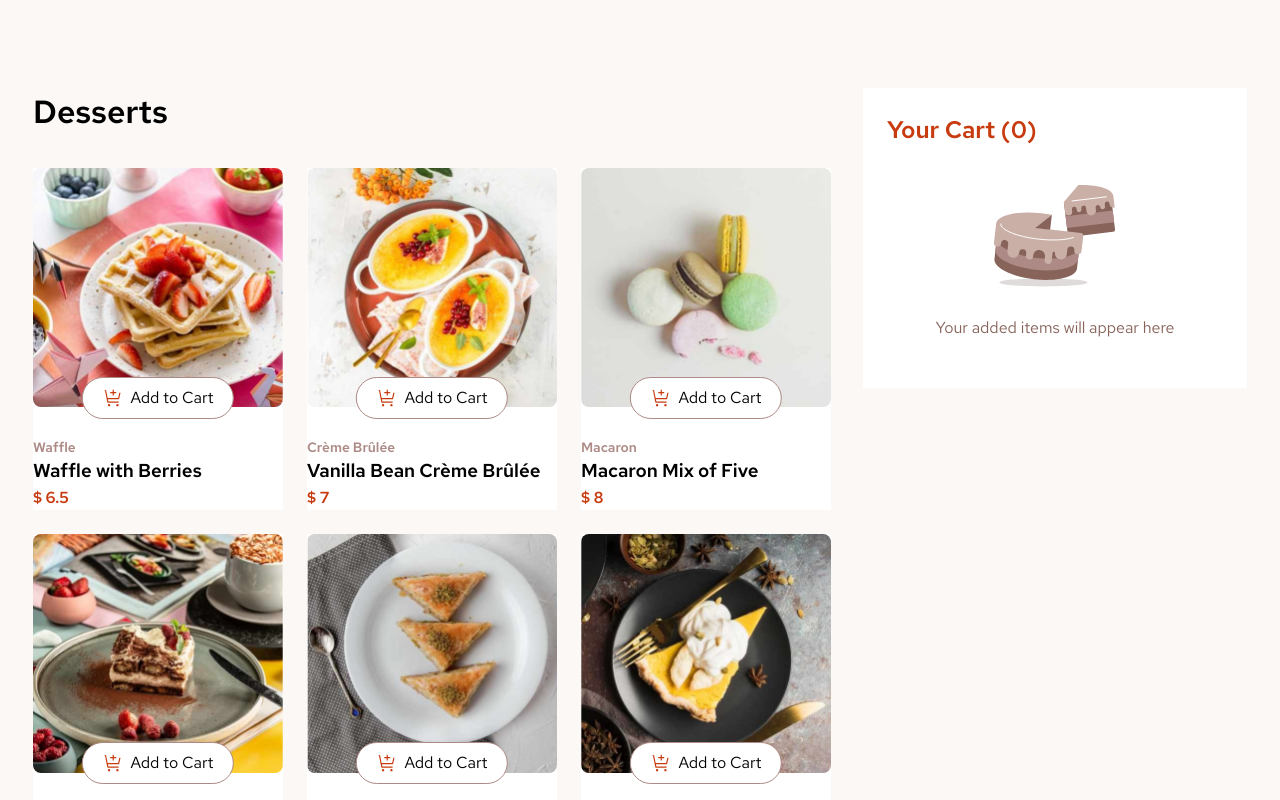
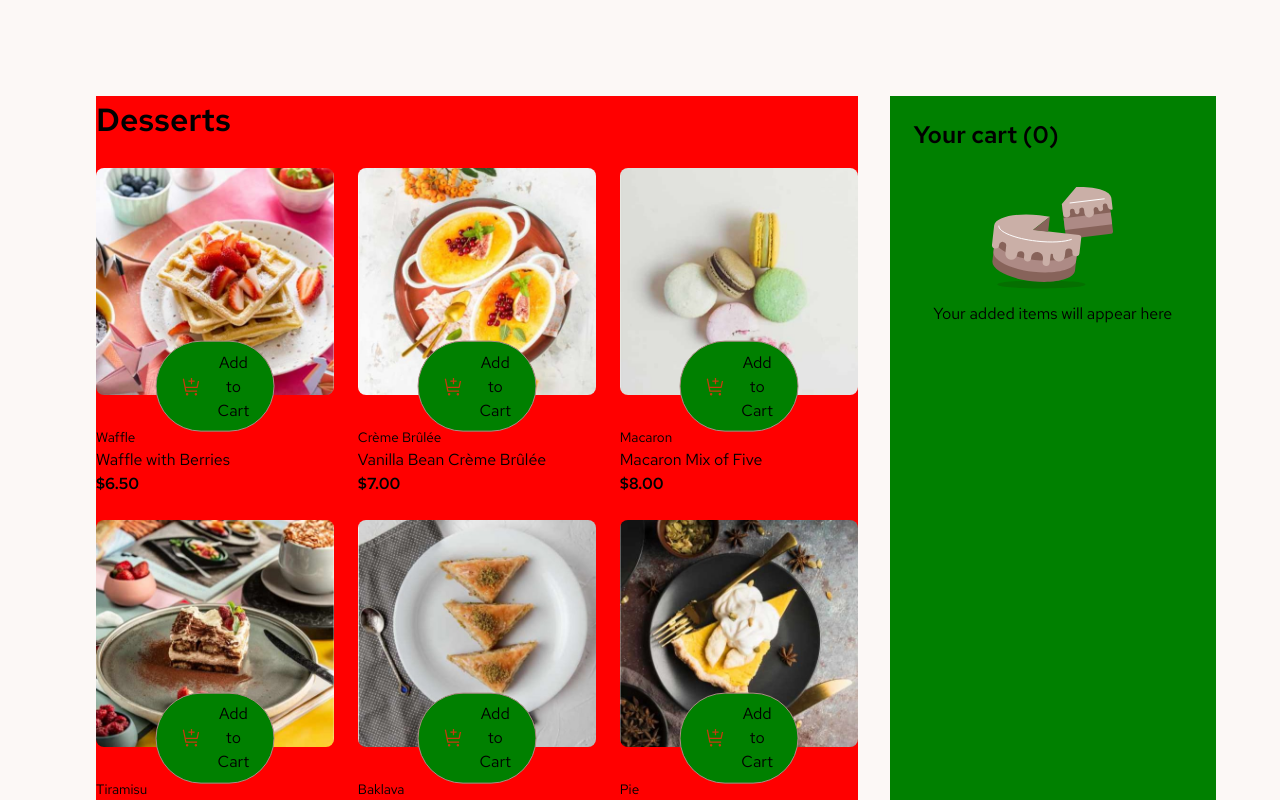
Before and after one commit to conormcfarlane/product-list-cart, a React (Vite) app: page / in a window 1280 px wide. Shown: the top 800 px of the page. Built offline with nearby package versions, Linux system fonts and the light colour scheme.

Commit message:
ReCoded the whole thing, State managemnet needed a reshuffle

```diff
--- a/src/App.css
+++ b/src/App.css
@@ -1,14 +1,18 @@
 .wrapper{
     padding: 1.5rem;
-    display: flex;
-    flex-direction: column;
-    justify-content: center;
-    gap: 2rem;
     margin-inline: auto;
 }
-@media (min-width: 1024px){
+@media (min-width:768px) {
     .wrapper{
-        flex-direction: row;
-        margin-top: 4rem;
+        display: grid;
+        gap: 2rem;
+        padding: 2.5rem;
     }
 }
+@media (min-width:1024px) {
+    .wrapper{
+        padding: 6rem;
+        flex-direction: row;
+        grid-template-columns: repeat(2,70% 30%);
+    }
+}
--- a/src/App.jsx
+++ b/src/App.jsx
@@ -1,39 +1,47 @@
-import {useState} from 'react'
-
-import './App.css'
+import React, {useState} from 'react'
 import DessertList from './components/DessertList/DessertList'
 import Cart from './components/Cart/Cart'
-function App() {
+import './App.css'
 
-  const [cartItems, setCartItems] = useState([]) //State for cart items
-  const [cartTotal, setCartTotal] = useState(0) //State for cart total
+export default function App() {
 
-  // Function to add items to cart & update cart total
-  const addToCart = (item) => {
-    setCartItems((prevItems) => [...prevItems, item]) // Adds item to cart, uses prevItem as current cart item array and uses spread operator to create a new array insetad of changing the original one (ie. updates immutably). Must use comma and not + as + is only used in JS for numbers and string concatination.
-    setCartTotal((prevTotal) => prevTotal + item.price) // Adds new item price to existing cart total.
-  }
+  //Cart State - Holds array of project objects
+    const [cart, setCart] = useState([])
 
-   // Function to remove an item from the cart
-   const removeItem = (item) => {
-    setCartItems((prevItems) => {
-      //Filters out all instances of the item
-      const updatedItems = prevItems.filter((i) => i.name !== item.name)
-      return updatedItems
-    })
+  // Adds a product to the cart
+    const addToCart = (dessert) => {
+      // First check if dessert is in the cart
+      const existing = cart.find(item => item.id === dessert.id)
 
-    //Update the cart total
-    setCartTotal((prevTotal) => prevTotal - item.combined)
-   }
+      // If its already in the cart, increase its quantity
+      if(existing) {
+        setCart(cart.map(item =>
+          item.id === dessert.id ? {...item, quantity: item.quantity + 1} : item))
+      }else{
+        // Else, add it to the cart and set its quantity to 1
+        setCart([...cart, {...dessert, quantity:1}])
+      }
+    }
 
+    // Remove an item completely from the cart
+    const removeFromCart = (id) => {
+      setCart(cart.filter(item => item.id !== id))
 
+    }
+
+    // Decrease quantity of an item and remove if its quantity hits 0
+    const decreaseQuantity = (id) => {
+      setCart(cart.map(item => {
+        if (item.id === id) return{...item, quantity: item.quantity - 1}
+        return item
+      }).filter(item => item.quantity > 0))
+    }
 
   return (
-      <div className="wrapper">
-        <DessertList addToCart={addToCart} />
-        <Cart cartTotal={cartTotal} cartItems={cartItems} removeItem={removeItem}/>
-      </div>
+    <div className='wrapper'>
+      <DessertList addToCart={addToCart} decreaseQuantity={decreaseQuantity}/>
+      <Cart cart={cart} removeFromCart={removeFromCart}/>
+
+    </div>
   )
 }
-
-export default App
--- a/src/components/Cart/Cart.css
+++ b/src/components/Cart/Cart.css
@@ -1,68 +1,11 @@
 .cart-container{
-    height: fit-content;
-    background-color: white;
+    background-color: green;
     padding: 1.5rem;
     h2{
-        color: var(--clr-Red);
         margin-bottom: 1.5rem;
     }
 }
-.cart-empty{
-    display: flex;
-    flex-direction: column;
-    justify-content: center;
-    align-items: center;
-    gap: 1rem;
-    color: var(--clr-Rose-500);
-    padding-bottom: 1.5rem;
+.empty-cart-content{
+    display: grid;
+    justify-items: center;
 }
-
-.cart-items{
-    display: flex;
-    flex-direction: column;
-    gap: 1rem;
-}
-.cart-item{
-    display: flex;
-    align-items: center;
-    justify-content: space-between;
-    border-bottom: 1px solid var(--clr-Rose-100);
-    padding-bottom: 1rem;
-
-    .right button{
-        height: 20px;
-        width: 20px;
-        border: 2px solid var(--clr-Rose-300);
-        border-radius: 50%;
-        background-color: white;
-        cursor: pointer;
-    }
-}
-
-.cart-item-numbers{
-    display: flex;
-    gap: 1rem;
-}
-.cart-item-numbers p:nth-child(1){
-    color: var(--clr-Red);
-}
-.cart-item-numbers p:nth-child(2),
-.cart-item-numbers p:nth-child(3){
-    color: var(--clr-Rose-500);
-}
-
-
-.cart-total-container{
-    display: flex;
-    justify-content: space-between;
-    align-items: center;
-}
-.cart-total-container p:nth-child(1){
-    color: var(--clr-Rose-900)
-}
-
-@media (min-width:1024px){
-    .cart-container{
-        min-width: 384px;
-    }
-}
--- a/src/components/Cart/Cart.jsx
+++ b/src/components/Cart/Cart.jsx
@@ -1,68 +1,47 @@
 import React from 'react'
 import './Cart.css'
-import emptyCart from '/images/illustration-empty-cart.svg'
-import removeIcon from '/images/icon-remove-item.svg'
+import emptyCartImg from '/images/illustration-empty-cart.svg'
 
+export default function Cart({cart, addToCart, removeFromCart}) {
+  const total = cart.reduce((sum, item) => sum + item.price * item.quantity,0)
 
-export default function Cart({cartTotal, cartItems, removeItem}) {
+  return (
+    <>
+      <div className='cart-container'>
+        <h2 className='text-preset-2'>Your cart ({cart.length})</h2>
 
-  const groupedItems = cartItems.reduce((acc, item) => {
-    const existingItem = acc.find((i) => i.name === item.name) //Searches acc array for item with same name as current item, otherwise adds new object to the acc array
-    if(existingItem) { //If true, increments quantity and adds price to combined price
-      existingItem.quantity += 1
-      existingItem.combinedPrice += item.price
-    } else{
-      acc.push({...item, quantity: 1, combinedPrice: item.price})
-    }
-    return acc
-  }, [])
-  return (
-    <div className='cart-container'>
-      <h2>Your Cart ({cartItems.length})</h2>
-      {cartItems.length === 0 ?
-        (<div className='cart-empty'>
-          <img src={emptyCart} alt="" />
+        {cart.length === 0 ? (
+            <div className='empty-cart-content'>
+            <img src={emptyCartImg} alt="" />
             <p>Your added items will appear here</p>
           </div>
-        )
-        :
-
-        (
-          <>
-            <div className='cart-items'>
-
-              {groupedItems.map((item,index) => (
-                <div key={index} className='cart-item'>
-                  <div className="left">
-                  <h4>{item.name}</h4>
-                  <div className='cart-item-numbers'>
-                    <p className='text-preset-4-bold'>x{item.quantity}</p>
-                    <p className='text-preset-4'>@ ${item.price.toFixed(2)}</p>
-                    <p className='text-preset-4-bold'>${item.combinedPrice.toFixed(2)}</p>
-
+        ) : (
+            <div className='cart-content'>
+              {cart.map((dessert) => (
+                <div key={dessert.id} className='cart-item'>
+                  <div className="cart-content-left">
+                <div className="name-container">
+                 <p>{dessert.name}</p>
+                 <p>{dessert.id}</p>
+                </div>
+                <div className="price-container">
+                  <p>{dessert.quantity}x</p>
+                  <p>@ ${dessert.price}</p>
                 </div>
               </div>
-                  <div className="right">
-                    <button onClick={() => removeItem(item)}>
-                      <img src={removeIcon} alt="" />
-                    </button>
+              <div className="cart-content-right">
+                <button onClick={() => removeFromCart(dessert.id)}>REMOVE</button>
+              </div>
+            </div>
+              ))}
+
+              <div className='cart-Total'>
+                <p>Total: ${total.toFixed(2)}</p>
+              </div>
             </div>
 
-
-                </div>
-
-              ))}
-              <div className='cart-total-container'>
-                    <p className='text-preset-4'>Order Total</p>
-                    <p className='text-preset-2'>${cartTotal.toFixed(2)}</p>
-                  </div>
+        )}
       </div>
     </>
   )
-
-
 }
-
-    </div>
-  )
-}
--- a/src/components/DessertCard/DessertCard.css
+++ b/src/components/DessertCard/DessertCard.css
@@ -1,60 +1,32 @@
-.dessert-card{
-    background-color: white;
-    width: fit-content;
-
+.card{
+    display: grid;
+    gap: 2rem;
 }
-.img-container{
+.card-top{
     position: relative;
-    margin-bottom: 30px;
 }
-.dessert-card img{
+.card-top img{
     border-radius: 0.5rem;
-    display: block;
-    width: 100%;
-    height: auto;
 }
-.dessert-card button{
+.card-top button{
     display: flex;
     justify-content: center;
     align-items: center;
-    gap: 0.5rem;
-    padding: 0.5rem 1.85rem;
-    max-height: fit-content;
-    max-width: fit-content;
+    gap: 1rem;
+    position: absolute;
+    bottom: 0;
+    left: 50%;
+    transform: translate(-50%,40%);
+    padding: 0.55rem 2rem;
+    border: 1px solid var(--clr-Rose-400);
+    background-color: green;
+    white-space: nowrap;
+    min-width: 50%;
     border-radius: 999px;
-    background-color: white;
-    border: 0.5px solid var(--clr-Rose-400);
-    position: absolute;
-    bottom: -5%;
-    left: 50%;
-    transform: translate(-50%, 0);
-    z-index: 1;
     cursor: pointer;
-    p{
-        white-space: nowrap;
-    }
-    img{
-        height: 1.25rem;
-        width: 1.25rem;
-    }
+
 }
 
-.dessert-card-info{
-    h4{
-        color: var(--clr-Rose-400);
-    }
-    .dessert-card-info-price{
-        color: var(--clr-Red);
-    }
+.card-bottom{
+
 }
-
-@media (min-width: 1024px){
-    .dessert-card{
-        max-width: 250px;
-    }
-
-    .dessert-card img{
-        max-height: 240px;
-
-    }
-}
--- a/src/components/DessertCard/DessertCard.jsx
+++ b/src/components/DessertCard/DessertCard.jsx
@@ -1,29 +1,36 @@
 import React from 'react'
 import './DessertCard.css'
-import iconAddToCart from '/images/icon-add-to-cart.svg'
-
-export default function DessertCard({name, category, price, thumbimage, desktopImg, mobileImg, tabletImg, addToCart}) {
+import cartImage from '/images/icon-add-to-cart.svg'
+export default function DessertCard({
+  id,
+  name,
+  category,
+  price,
+  thumbimage,
+  desktopImg,
+  mobileImg,
+  tabletImg,
+  addToCart,
+}) {
   return (
-    <div className='dessert-card'>
-      <div className='img-container'>
-      <picture>
-        <source media="(min-width: 1024px)" srcSet={desktopImg} />
-        <source media="(min-width: 768px)" srcSet={tabletImg} />
-        <img src={mobileImg} />
-      </picture>
-      <button className='add-to-cart-btn' onClick={addToCart}>
-
-        <img src={iconAddToCart} id='cart-img' alt="" />
-        <p>Add to Cart</p>
-      </button>
+    <div className='card'>
+      <div className="card-top">
+        <picture>
+          <source media='(min-width: 1024px)' srcSet={desktopImg}/>
+          <source media='(min-width: 768px)' srcSet={tabletImg}/>
+          <img src={mobileImg} alt="" />
+        </picture>
+        <button onClick={() => addToCart({id, name, price})}>
+          <img src={cartImage} alt="" />
+          <p>Add to Cart</p>
+        </button>
+      </div>
+      <div className="card-bottom">
+        <p className='text-preset-4'>{category}</p>
+        <p className='text-preset-3-bold'>{name}</p>
+        <p className='text-preset-3'>${price.toFixed(2)}</p>
       </div>
 
-      <div className='dessert-card-info'>
-        <h4 className='text-preset-4'>{category}</h4>
-        <h3 className='text-preset-3'>{name}</h3>
-        <p className='text-preset-3 dessert-card-info-price'>$ {price}</p>
-
-      </div>
     </div>
   )
 }
--- a/src/components/DessertList/DessertList.css
+++ b/src/components/DessertList/DessertList.css
@@ -1,7 +1,8 @@
 .dessert-list-container{
     display: flex;
     flex-direction: column;
-    gap: 2rem;
+    gap: 1.5rem;
+    background-color: red;
 }
 
 .dessert-card-container{
--- a/src/components/DessertList/DessertList.jsx
+++ b/src/components/DessertList/DessertList.jsx
@@ -1,30 +1,35 @@
 import React from 'react'
-import data from '../../data/data.json'
+import desserts from '../../data/desserts.json'
 import DessertCard from '../DessertCard/DessertCard'
 import './DessertList.css'
 
 export default function DessertList({addToCart}) {
+
+  // Assigning ID to each Dessert
+  const products = desserts.map((item, index) => ({
+    ...item,
+    id: index + 1,
+  }))
+  console.log(products)
   return (
     <div className='dessert-list-container'>
       <h1>Desserts</h1>
       <div className='dessert-card-container'>
-      {data.map((item, index) => (
+        {products.map(dessert => (
           <DessertCard
-         key={index}
-         name={item.name}
-         category={item.category}
-         price={item.price}
-         thumbimage={item.image.thumbnail}
-         desktopImg={item.image.desktop}
-         mobileImg={item.image.mobile}
-         tabletImg={item.image.tablet}
-         addToCart={() => addToCart(item)}
+          key={dessert.id}
+          id={dessert.id}
+          name={dessert.name}
+          category={dessert.category}
+          price={dessert.price}
+          thumbimage={dessert.image.thumbnail}
+          desktopImg={dessert.image.desktop}
+          mobileImg={dessert.image.mobile}
+          tabletImg={dessert.image.tablet}
+          addToCart={addToCart}
           />
         ))}
       </div>
-
-
     </div>
-
   )
 }
```
Also changed, not shown: src/data/desserts.json (renamed from src/data/data.json). Lines whose indentation alone changed are shown as unchanged.
